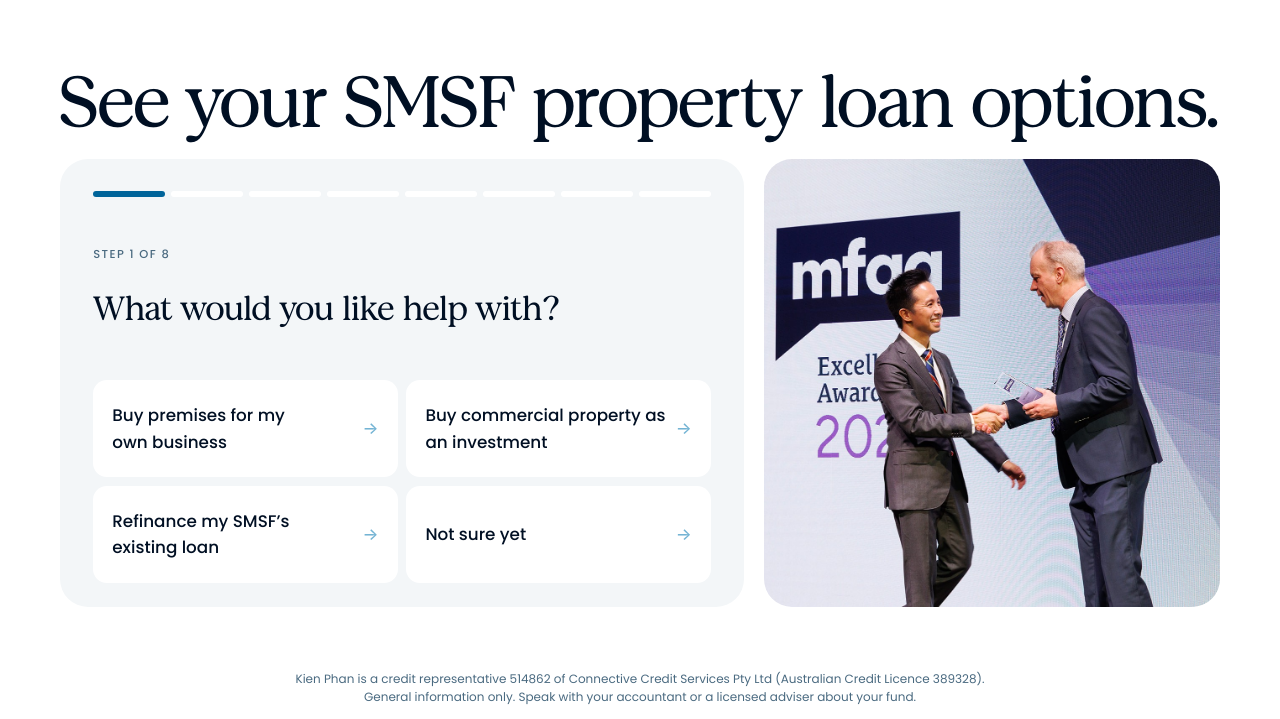
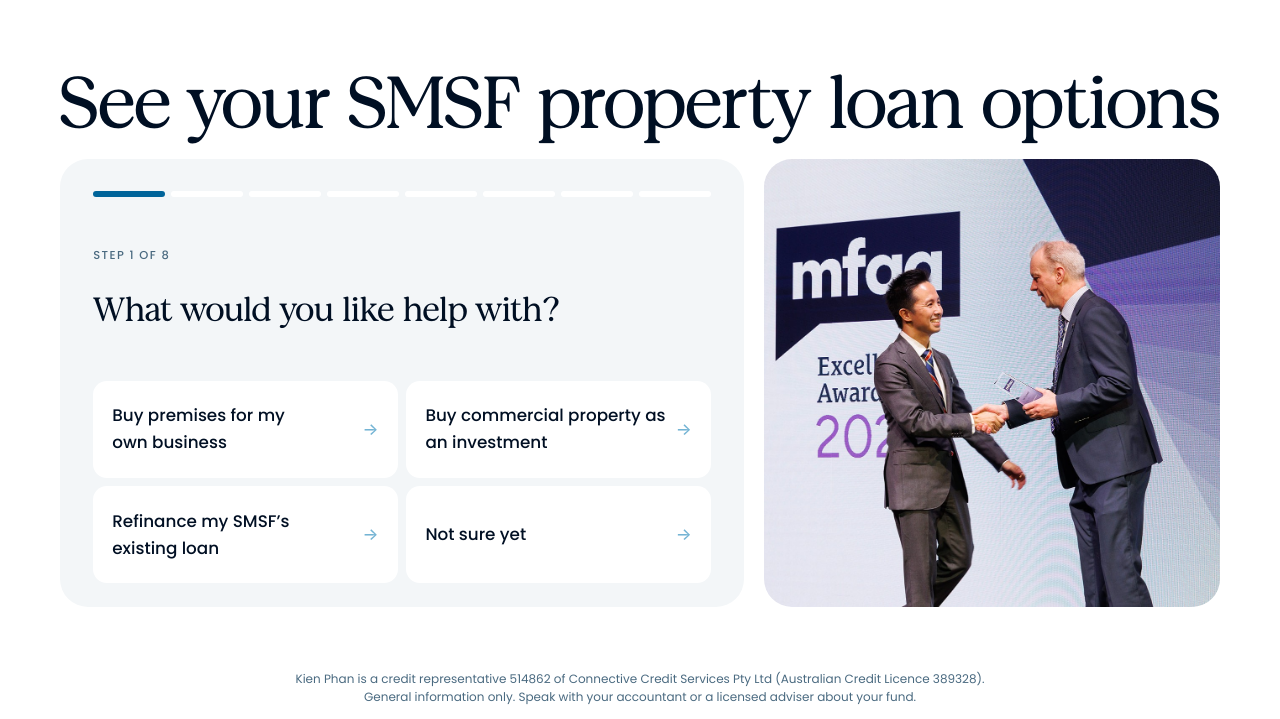
Before and after one commit to linhpham8digit/DEMO-KP-smsf-quizz, a plain HTML site: page index.html in a window 1280 px wide. Shown: the part 81-800 px from the top of the page. Drawn offline with Linux system fonts and the light colour scheme.

Commit message:
copy: drop the full stop from the SMSF headline
Co-Authored-By: Claude Opus 5.5 <noreply@anthropic.com>

```diff
--- a/assets/css/landing.css
+++ b/assets/css/landing.css
@@ -578,7 +578,7 @@ h1, h2, h3 { text-wrap: balance; }
   /* the heading is one line running the full width of the card and photo under it: it spans
      both columns, and the size is a share of that width (cqi) */
   .quiz-screen .intro__main { container-type: inline-size; grid-column: 1 / -1; }
-  .quiz-screen .display { font-size: 6.27cqi; white-space: nowrap; }
+  .quiz-screen .display { font-size: 6.34cqi; white-space: nowrap; }
   .quiz-screen .quiz-photo { min-height: 0; }
   .quiz-screen .quiz-card { padding: clamp(16px, 3vh, 40px) clamp(20px, 2.6vw, 40px); gap: clamp(10px, 1.7vh, 20px); }
   .quiz-screen .quiz-body { gap: clamp(10px, 1.7vh, 20px); }
--- a/index.html
+++ b/index.html
@@ -22,7 +22,7 @@
   <div class="intro" data-enter>
     <div class="intro__main">
       <!-- DRAFT one-line headline: Content writes the final copy. -->
-      <h1 class="display" id="quizTitle">See your SMSF property loan options.</h1>
+      <h1 class="display" id="quizTitle">See your SMSF property loan options</h1>
     </div>
   </div>
 
```
